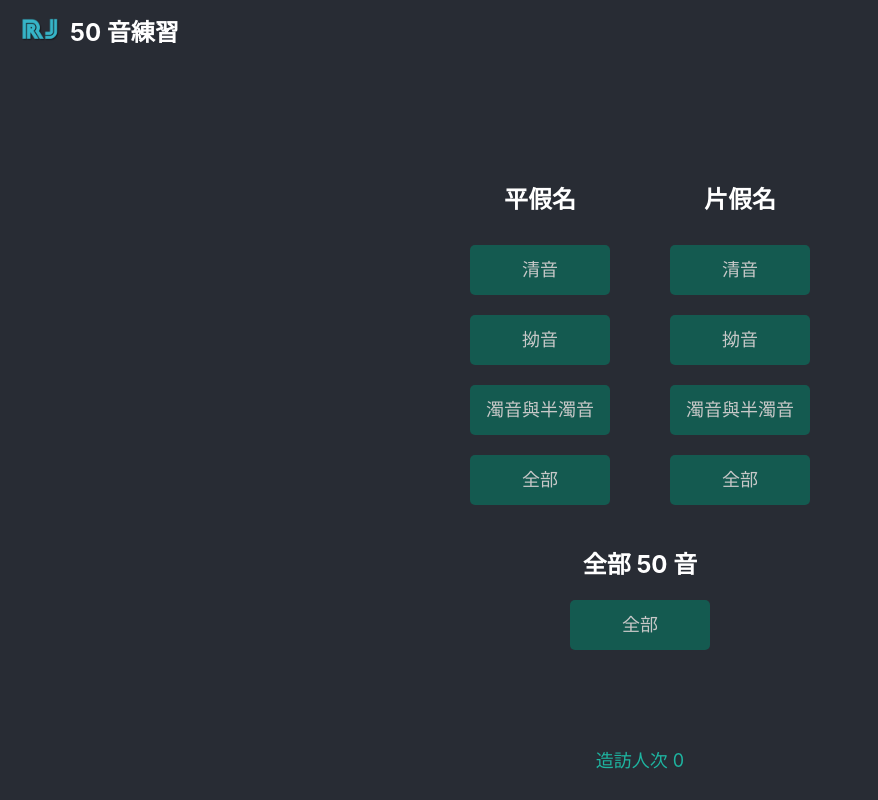
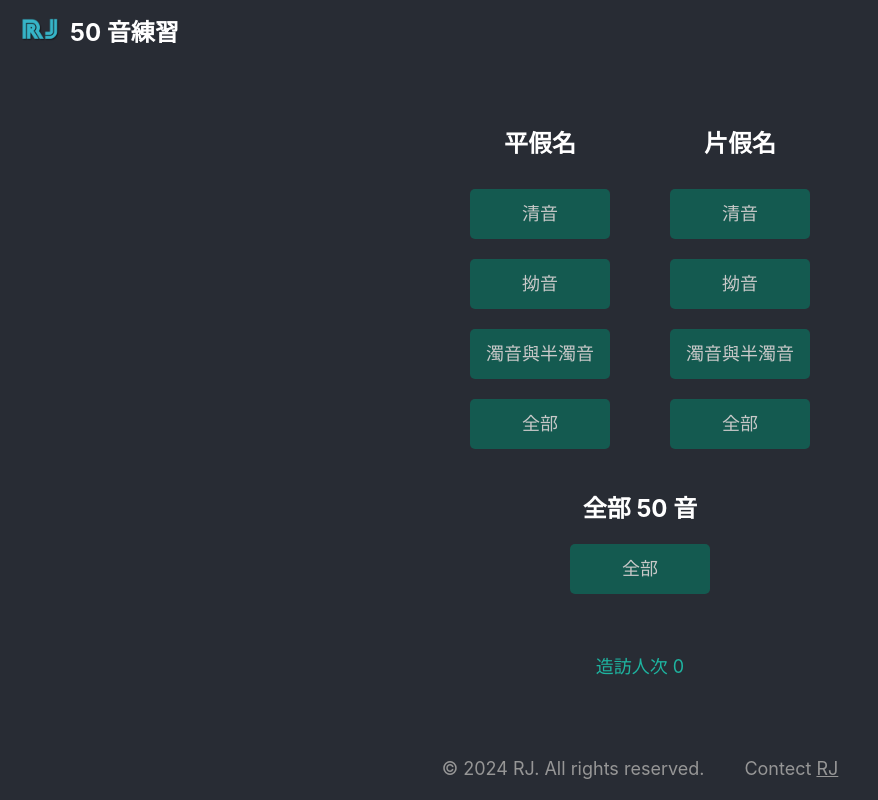
Before and after one commit to SsuJ-Chang/jp_syllabaries_training, a React (Create React App) app in the folder frontend/kana_training/: page / in a window 1280 px wide. Shown: the whole page, without its empty margins (0-878 px from the left). Built offline with nearby package versions, Linux system fonts and the light colour scheme; no server answers.

Commit message:
Add Footer and adjust style

```diff
--- a/frontend/kana_training/src/App.css
+++ b/frontend/kana_training/src/App.css
@@ -1,55 +1,3 @@
 .App {
   text-align: center;
 }
-
-/* body, html {
-  margin: 0;
-  padding: 0;
-  width: 100%;
-  height: 100%;
-  min-width: 280px;
-  min-height: 400px;
-  overflow: auto;
-} */
-
-.home-page {
-  text-align: center;
-  background-color: #282c34;
-  min-height: 100vh;
-  display: flex;
-  flex-direction: column;
-  align-items: center;
-  justify-content: center;
-  color: white;
-}
-
-.kana-options {
-  display: flex;
-  justify-content: space-around;
-  width: 80%;
-  margin-top: 20px;
-}
-
-.kana-section {
-  display: flex;
-  flex-direction: column;
-  align-items: center;
-}
-
-.all-kana-section {
-  margin-top: 30px;
-}
-
-.option {
-  display: block;
-  margin: 10px;
-  padding: 10px;
-  background-color: #61dafb;
-  color: black;
-  text-decoration: none;
-  border-radius: 5px;
-}
-
-.option:hover {
-  background-color: #21a1f1;
-}
--- a/frontend/kana_training/src/App.js
+++ b/frontend/kana_training/src/App.js
@@ -2,6 +2,7 @@ import React from "react";
 import { BrowserRouter as Router, Route, Routes, Navigate } from "react-router-dom";
 import "./App.css";
 import Header from './Header';
+import Footer from './Footer';
 import HomePage from "./HomePage";
 import KanaPage from "./KanaPage";
 
@@ -22,6 +23,7 @@ function App() {
         <Route path="/all_kanas" element={<KanaPage kanaType="all_kanas" category="all" />} />
         <Route path="*" element={<Navigate to="/" />} />
       </Routes>
+      <Footer />
     </Router>
   );
 }
--- /dev/null
+++ b/frontend/kana_training/src/Footer.css
@@ -0,0 +1,18 @@
+.footer {
+  width: 100%;
+  height: 60px;
+  background-color: #282c34;
+  color: rgb(150, 150, 150);
+  text-align: center;
+  font-size: 18px;
+  position: fixed;
+  bottom: 0;
+}
+
+.about-link {
+  padding-left: 40px;
+}
+
+.footer a {
+  color: rgb(150, 150, 150);
+}
--- /dev/null
+++ b/frontend/kana_training/src/Footer.js
@@ -0,0 +1,19 @@
+import React from "react";
+import "./Footer.css";
+
+const Footer = () => {
+  return (
+    <footer className="footer">
+      <p>© 2024 RJ. All rights reserved.
+        <span className="about-link">
+          Contect {" "}
+          <a href="https://ssuj-chang.github.io/" target="_blank" rel="noopener noreferrer">
+            RJ
+          </a>
+        </span>
+      </p>
+    </footer>
+  );
+};
+
+export default Footer;
--- a/frontend/kana_training/src/HomePage.css
+++ b/frontend/kana_training/src/HomePage.css
@@ -22,7 +22,7 @@
 }
 
 .all-kana-section {
-  margin-top: 10px;
+  margin: 10px 0 30px 0;
 }
 
 .option {
@@ -44,8 +44,6 @@
 }
 
 .visit-record-home {
-  position: fixed;
-  bottom: 10px;
   text-align: center;
   width: 100%;
   font-size: 18px;
--- a/frontend/kana_training/src/KanaPage.css
+++ b/frontend/kana_training/src/KanaPage.css
@@ -75,8 +75,6 @@
 }
 
 .visit-record-kana {
-  position: fixed;
-  bottom: 10px;
   text-align: center;
   width: 100%;
   font-size: 18px;
```
